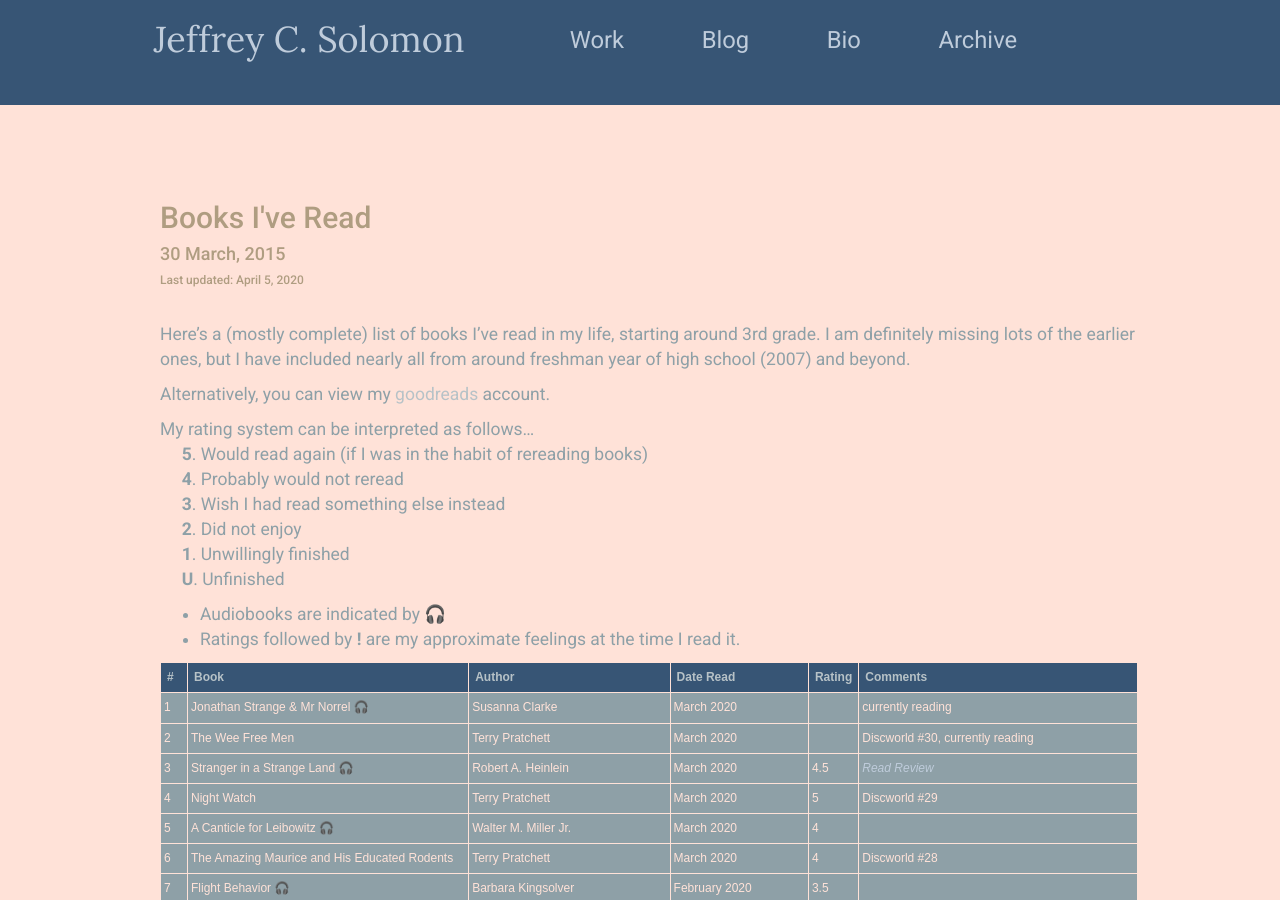
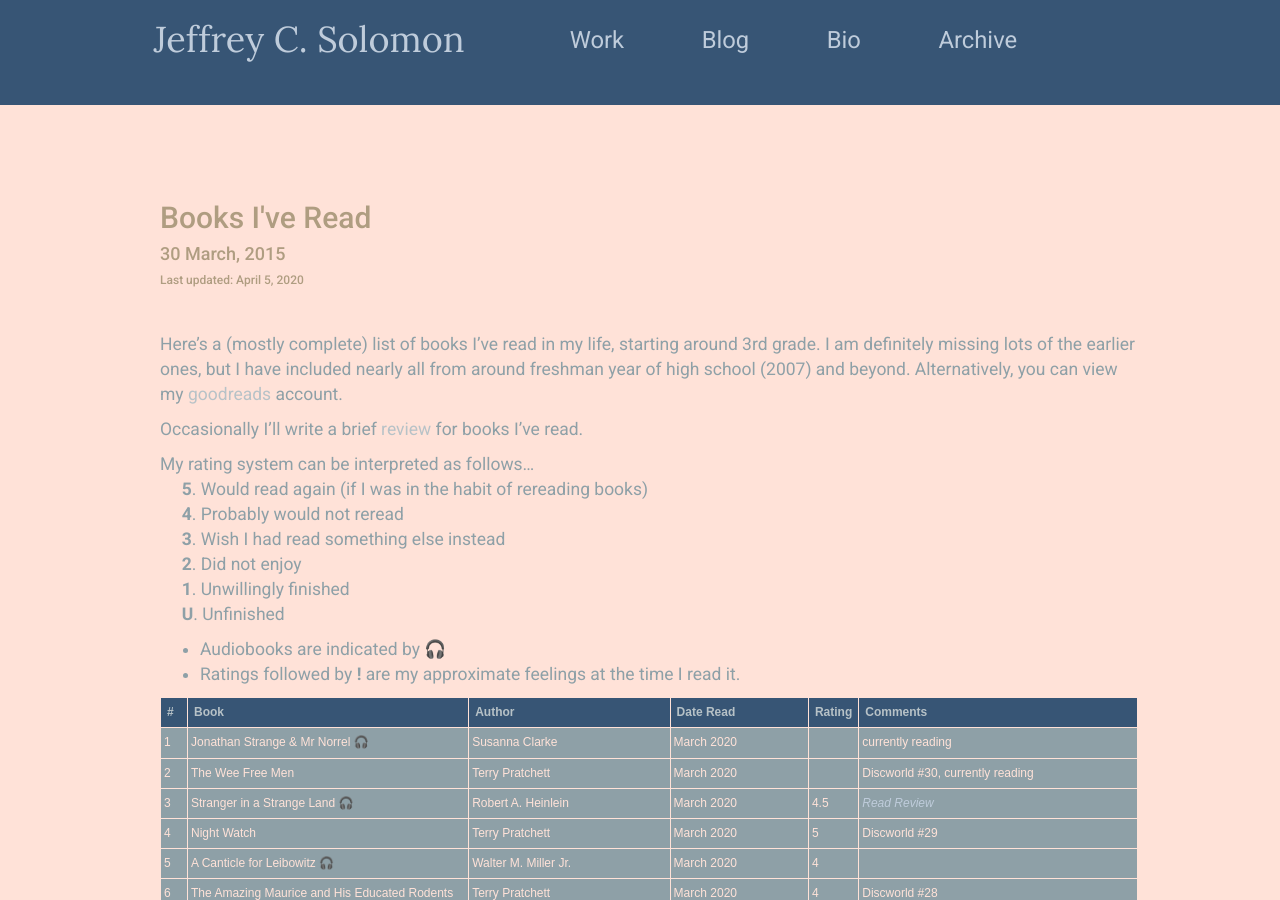
Before and after one commit to JeffSolo/jeffsolo.github.com, a Jekyll site: the page built from collections/_posts/2015-03-30-books.md, in a window 1280 px wide and 900 px high. Built offline with Jekyll 4.4.1, drawn with Linux system fonts in a browser that asks for light colours; nearby versions of some CDN libraries.

Commit message:
update and fix reviews

```diff
--- a/_config.yml
+++ b/_config.yml
@@ -21,9 +21,6 @@
 collections_dir: collections
 
 collections:
-
   archive:
     output: true
   reviews:
-    output: true
-    permalink: /reviews/books/
--- a/collections/_posts/2015-03-30-books.md
+++ b/collections/_posts/2015-03-30-books.md
@@ -8,9 +8,13 @@
 <script src="{{ site.baseurl }}/assets/js/lastmod.js" type="text/javascript"></script>
 
 <span class="blogpost">
-Here's a (mostly complete) list of books I've read in my life, starting around 3rd grade. I am definitely missing lots of the earlier ones, but I have included nearly all from around freshman year of high school (2007) and beyond.
+{% assign rev_page = site.pages | where: "title", "Reviews" | first %}
 
-Alternatively, you can view my <a href="https://www.goodreads.com/jeffsolo"> goodreads</a> account.
+Here's a (mostly complete) list of books I've read in my life, starting around 3rd grade.
+I am definitely missing lots of the earlier ones, but I have included nearly all from around freshman year of high school (2007) and beyond.
+Alternatively, you can view my <a href="https://www.goodreads.com/jeffsolo">goodreads</a> account.
+
+Occasionally I'll write a brief <a href="{{ rev_page.url }}">review</a> for books I've read.
 
 My rating system can be interpreted as follows...
 &nbsp;&nbsp;&nbsp;&nbsp; **5**. Would read again (if I was in the habit of rereading books)
@@ -37,10 +41,10 @@
     <td>
       {{ book.comments }}
       {%- assign clean_title = book.title | replace: ' 🎧', '' -%}
-      {% assign cs_collection = site.collections | where: "label", "reviews" | first %}
       {% for review in site.reviews %}
         {% if clean_title == review.title %}
-          <a href="{{ cs_collection.permalink }}#{{ review.title | replace: ' ', '_' }}" target="_blank">
+          {% assign id = review.title | replace: ' ', '_'%}
+          <a href="{{ rev_page.url }}#{{ id }}">
             <em>Read Review</em>
           </a>
           {% break %}
--- a/pages/bio.html
+++ b/pages/bio.html
@@ -17,9 +17,8 @@
 <br><br>
 Previously, I worked as an Associate Data Scientist at <a href="https://vacasa.com"/>Vacasa</a>.
 <br><br>
-In my freetime I enjoy <a href="{{site.baseurl}}{% post_url 2015-03-30-books %}">reading</a>, PC gaming, and a variety of outdoor activities (especially rock climbing).   My favorite computer games include Portal and the Half-Life series, and I thoroughly enjoy a good puzzle game.
-<br><br>
-If you would like to know more about me, you can contact me at <a href="mailto:jeff@jeffreysolo.com">jeff@jeffreysolo.com</a>
+In my freetime I enjoy <a href="{{site.baseurl}}{% post_url 2015-03-30-books %}">reading</a>, PC gaming, and a variety of outdoor activities (especially rock climbing).
+My favorite computer games include Portal and the Half-Life series, and I thoroughly enjoy a good puzzle game.
 <br><br>
 Best,
 <br>Jeff Solomon
```
Also changed, not shown: collections/_reviews/stranger.md (+13 -3 lines), pages/reviews.html (+6 -1 lines).
